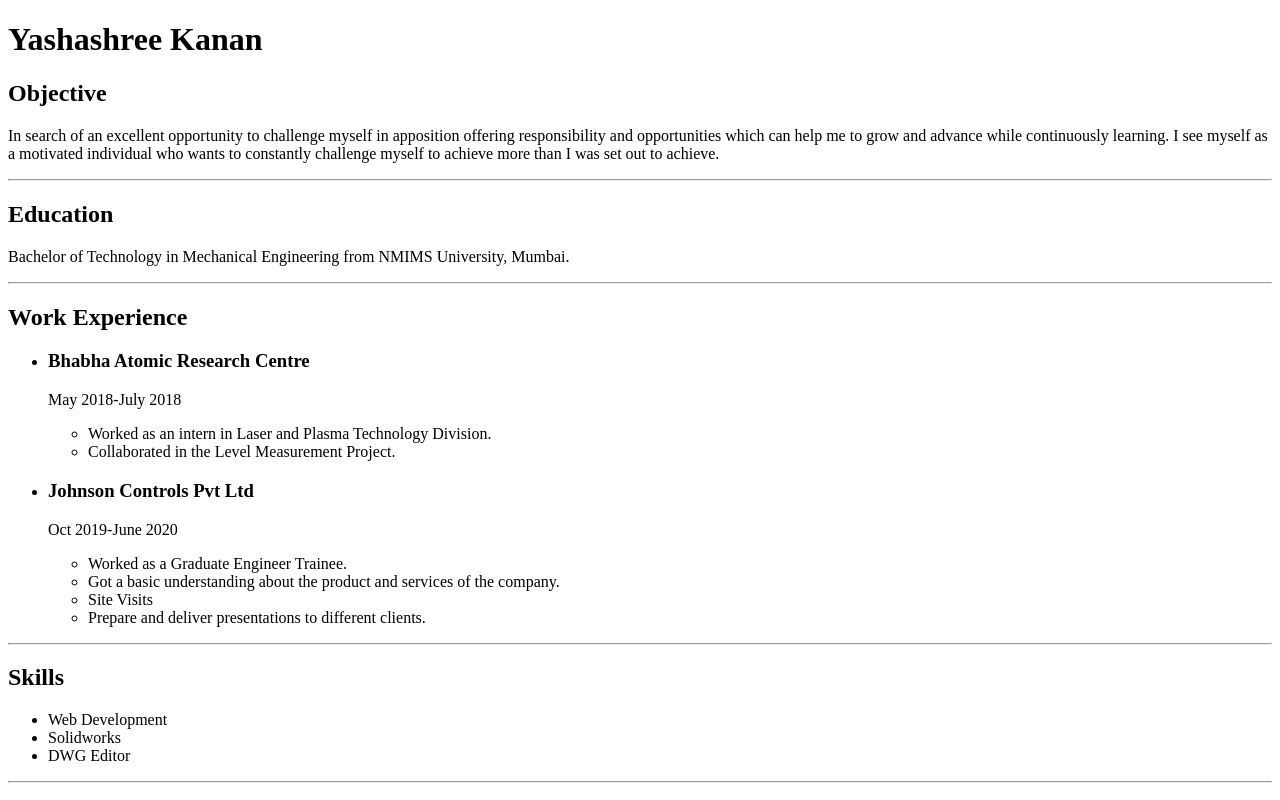
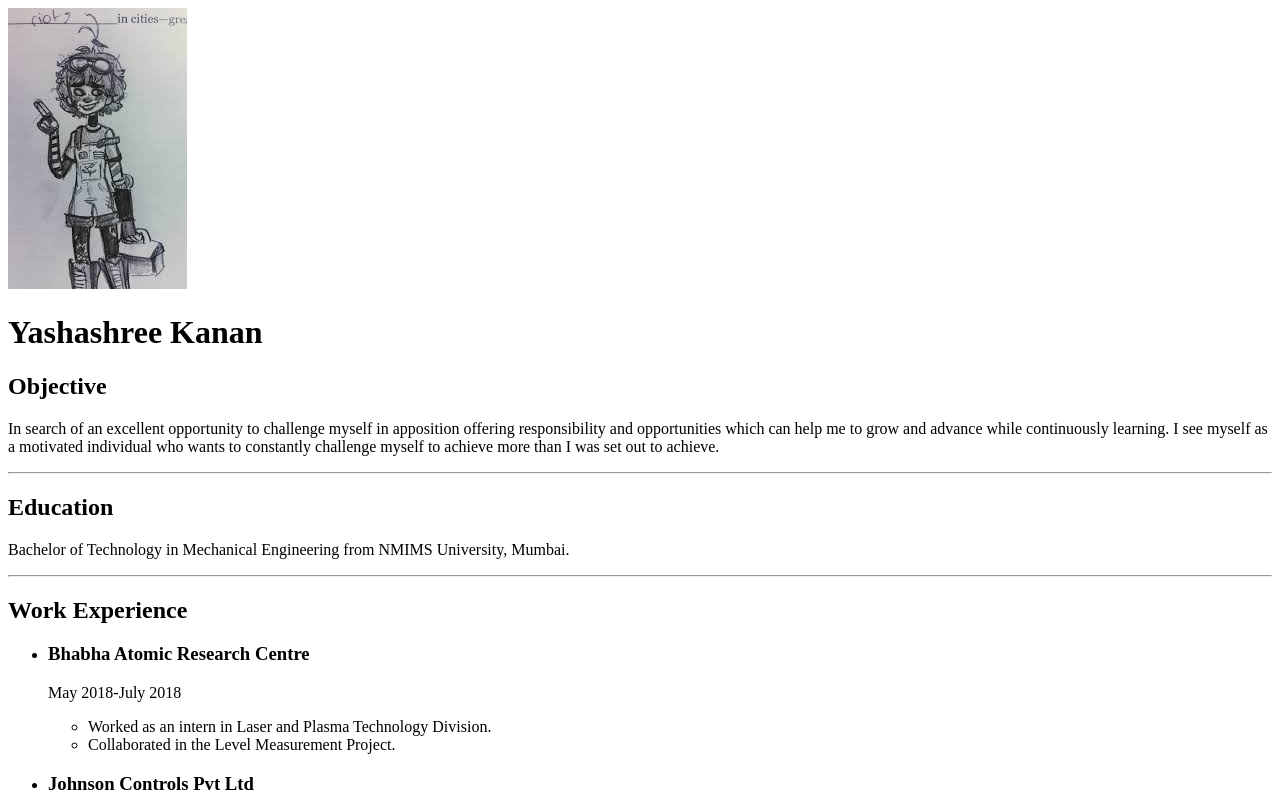
Before and after one commit to yashashreeka/html-resume, a plain HTML site: page index.html in a window 1280 px wide. Shown: the top 800 px of the page. Drawn offline with Linux system fonts and the light colour scheme.

Commit message:
Update index.html

```diff
--- a/index.html
+++ b/index.html
@@ -6,6 +6,7 @@
     </head>
 
     <body>
+        <img src="./images.jfif"/>
        <h1>Yashashree Kanan</h1>
        <h2>Objective</h2>
        <p>In search of an excellent opportunity to challenge myself in apposition offering responsibility and
```
